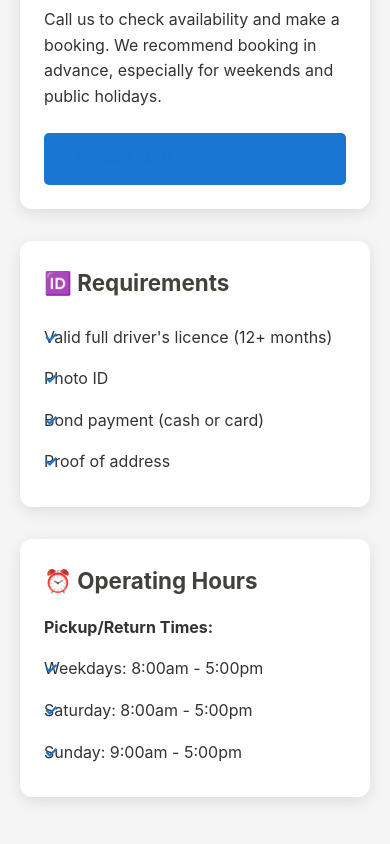
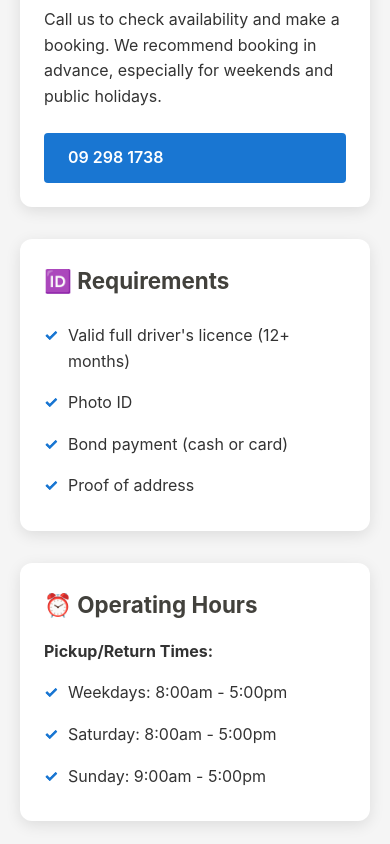
Before and after one commit to marcusl0l/rapidrentals-website, a plain HTML site: page prices.html in a window 390 px wide. Shown: the part 6580-7424 px from the top of the page. Drawn offline with Linux system fonts and the light colour scheme.

Commit message:
Fix prices page Important Information section
- Add inline styles to Booking button so phone number is visible
- Fix Requirements bullet points alignment with proper spans
- Fix Operating Hours bullet points alignment with proper spans
- Ensure checkmarks (✓) display correctly outside text

```diff
--- a/prices.html
+++ b/prices.html
@@ -299,24 +299,24 @@
                     <div class="info-card">
                         <h3>📞 Booking</h3>
                         <p>Call us to check availability and make a booking. We recommend booking in advance, especially for weekends and public holidays.</p>
-                        <a href="tel:+6492981738" class="btn btn-primary">09 298 1738</a>
+                        <a href="tel:+6492981738" class="btn btn-primary" style="display: inline-block; padding: 0.75rem 1.5rem; background-color: var(--accent-color); color: white; text-decoration: none; border-radius: 4px; font-weight: 600; margin-top: 1rem;">09 298 1738</a>
                     </div>
                     <div class="info-card">
                         <h3>🆔 Requirements</h3>
-                        <ul>
-                            <li>Valid full driver's licence (12+ months)</li>
-                            <li>Photo ID</li>
-                            <li>Bond payment (cash or card)</li>
-                            <li>Proof of address</li>
+                        <ul style="list-style: none; padding: 0;">
+                            <li style="padding: 0.5rem 0 0.5rem 1.5rem; position: relative;"><span style="position: absolute; left: 0; color: var(--accent-color); font-weight: bold;">✓</span> Valid full driver's licence (12+ months)</li>
+                            <li style="padding: 0.5rem 0 0.5rem 1.5rem; position: relative;"><span style="position: absolute; left: 0; color: var(--accent-color); font-weight: bold;">✓</span> Photo ID</li>
+                            <li style="padding: 0.5rem 0 0.5rem 1.5rem; position: relative;"><span style="position: absolute; left: 0; color: var(--accent-color); font-weight: bold;">✓</span> Bond payment (cash or card)</li>
+                            <li style="padding: 0.5rem 0 0.5rem 1.5rem; position: relative;"><span style="position: absolute; left: 0; color: var(--accent-color); font-weight: bold;">✓</span> Proof of address</li>
                         </ul>
                     </div>
                     <div class="info-card">
                         <h3>⏰ Operating Hours</h3>
                         <p><strong>Pickup/Return Times:</strong></p>
-                        <ul>
-                            <li>Weekdays: 8:00am - 5:00pm</li>
-                            <li>Saturday: 8:00am - 5:00pm</li>
-                            <li>Sunday: 9:00am - 5:00pm</li>
+                        <ul style="list-style: none; padding: 0;">
+                            <li style="padding: 0.5rem 0 0.5rem 1.5rem; position: relative;"><span style="position: absolute; left: 0; color: var(--accent-color); font-weight: bold;">✓</span> Weekdays: 8:00am - 5:00pm</li>
+                            <li style="padding: 0.5rem 0 0.5rem 1.5rem; position: relative;"><span style="position: absolute; left: 0; color: var(--accent-color); font-weight: bold;">✓</span> Saturday: 8:00am - 5:00pm</li>
+                            <li style="padding: 0.5rem 0 0.5rem 1.5rem; position: relative;"><span style="position: absolute; left: 0; color: var(--accent-color); font-weight: bold;">✓</span> Sunday: 9:00am - 5:00pm</li>
                         </ul>
                     </div>
                 </div>
```
